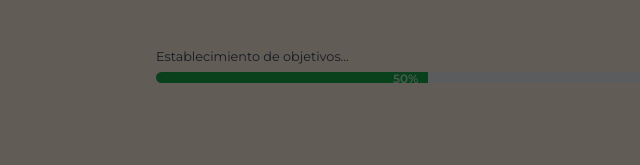
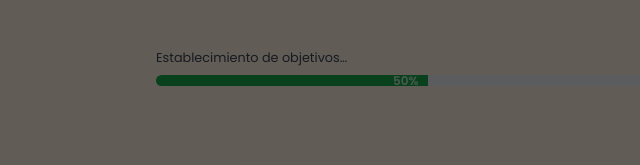
Before and after one commit to Clemchuks/Polish_profile_Spanish, a plain HTML site: page index.html in a window 1280 px wide. Shown: the part 125-290 px from the top of the page, 212-852 px from the left. Drawn offline with Linux system fonts and the light colour scheme.

Commit message:
Update index.html

```diff
--- a/index.html
+++ b/index.html
@@ -1,13 +1,15 @@
 <!-- ==========  EXTERNAL ASSETS  ========== -->
 <link rel="stylesheet" href="https://cdnjs.cloudflare.com/ajax/libs/font-awesome/6.5.0/css/all.min.css"/>
-<link href="https://fonts.googleapis.com/css2?family=Montserrat:wght@400;500;600;700&display=swap" rel="stylesheet"/>
+<link rel="preconnect" href="https://fonts.gstatic.com" crossorigin>
+<link href="https://fonts.googleapis.com/css2?family=Poppins:wght@400;600;700&display=swap" rel="stylesheet">
+
 
 <!-- ==========  STYLE  ========== -->
 <style>
 /* --------- RESET + GLOBAL --------- */
 
 .hft-wrapper{
-  font-family:"Montserrat", sans-serif; }
+  font-family:"Poppins", sans-serif; }
 
 .hft-wrapper{
   background:#f3e6d8;
```
